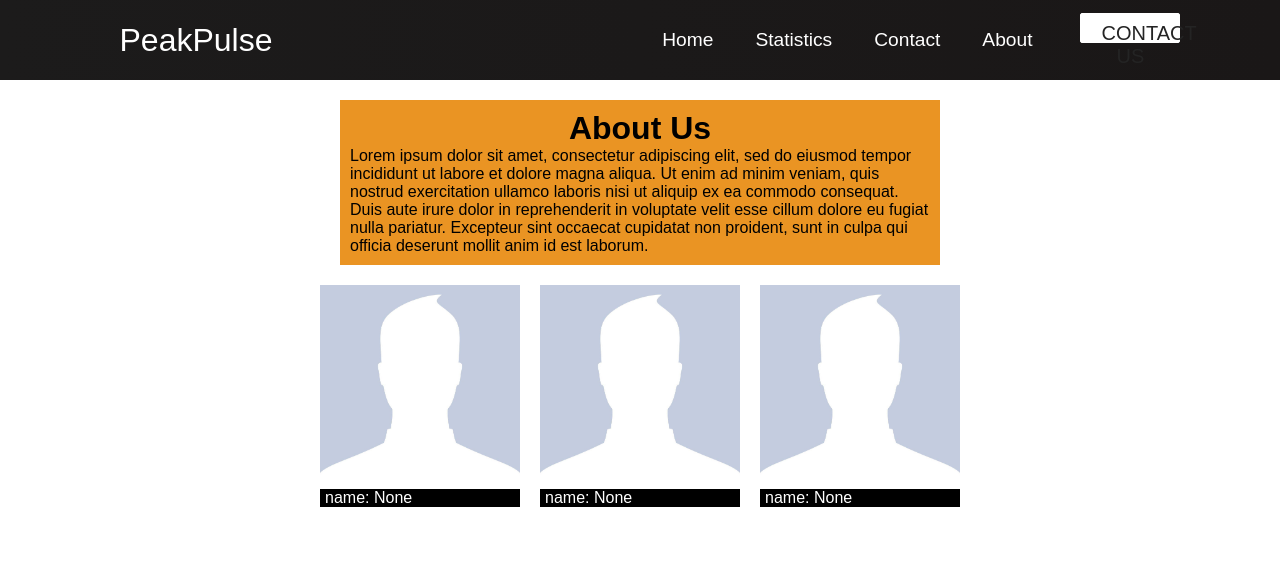
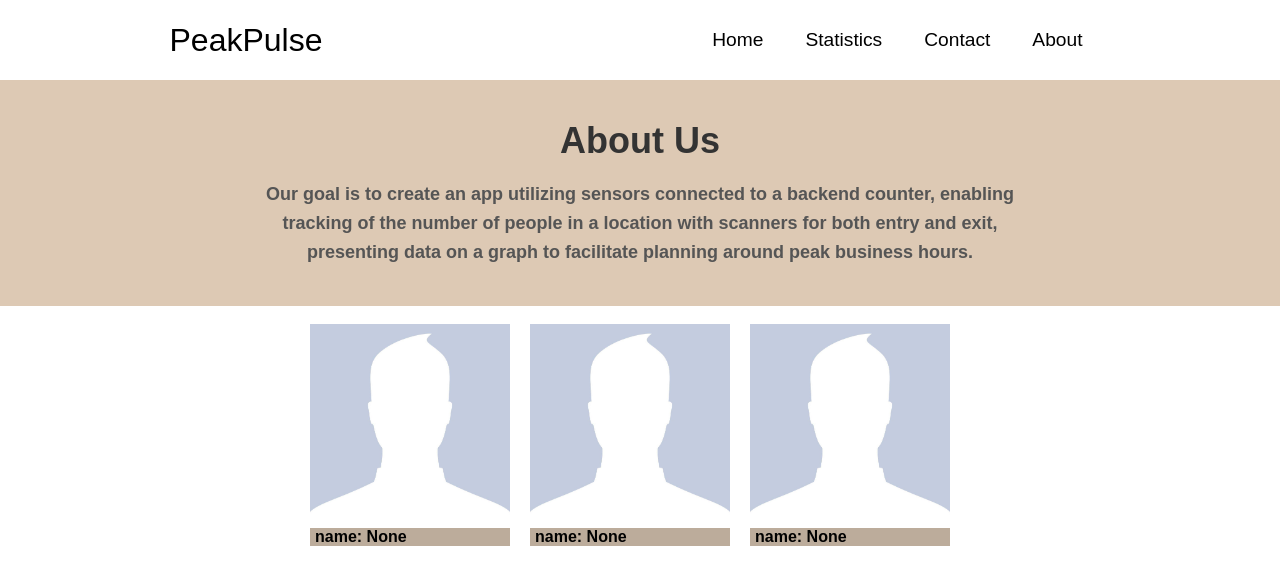
Before and after one commit to UziReigns/YepTeam-PeakPulse, a React (Vite) app in the folder PeakPulse/: page /About in a window 1280 px wide. Shown: the top 584 px of the page. Built offline with nearby package versions, Linux system fonts and the light colour scheme.

Commit message:
style clean up

```diff
--- a/PeakPulse/src/Components/About.css
+++ b/PeakPulse/src/Components/About.css
@@ -1,23 +1,61 @@
-h1
-{
+body {
+    font-family: 'Times New Roman', Times, serif;
+    margin: 0;
+    padding: 0;
+  }
+
+  /* Header styles */
+  .about-intro-background {
+    background-color: #DDC9B4;
+    padding: 40px;
     text-align: center;
-}
-.about-intro-background
-{
-    width: 600px;
-    margin: auto;
-    background-color: rgb(234, 148, 35);
-    padding: 10px;
+  }
 
-}
+  .about-intro-inside {
+    max-width: 800px;
+    margin: 0 auto;
+  }
 
-.Center-Members
-{
+  .about-intro-inside h1 {
+    color: #333;
+    font-size: 36px;
+    font-weight: 900;
+  }
+
+  .about-intro-inside p {
+    color: #555;
+    font-size: 18px;
+    line-height: 1.6;
+    font-weight: 600;
+  }
+
+  /* Member styles */
+  .Center-Members {
     display: flex;
-    width: 640px;
-    margin: auto;
-}
-.padding-both
-{
-    padding: 20px 0;
-}
+    justify-content: center;
+    align-items: center;
+    flex-wrap: wrap;
+  }
+
+  /* Member Card styles */
+  .member-card {
+    border: 1px solid #ccc;
+    border-radius: 8px;
+    margin: 20px;
+    padding: 20px;
+    width: 300px;
+    box-shadow: 0 4px 8px rgba(0, 0, 0, 0.1);
+  }
+
+  .member-card h1 {
+    color: #333;
+    font-size: 20px;
+    margin-bottom: 10px;
+    font-weight: 900;
+  }
+
+  .member-card p {
+    color: #555;
+    font-size: 16px;
+    line-height: 1.4;
+  }
--- a/PeakPulse/src/Components/About.jsx
+++ b/PeakPulse/src/Components/About.jsx
@@ -6,25 +6,28 @@ function About() {
 
 
   return (
+    <body>
         <div>
             <div className="padding-both">
             <div className="about-intro-background">
                 <div className="about-intro-inside">
                     <h1>About Us</h1>
-                    <p>Lorem ipsum dolor sit amet,
-                        consectetur adipiscing elit, sed do eiusmod tempor incididunt ut labore et dolore magna aliqua.
-                        Ut enim ad minim veniam, quis nostrud exercitation ullamco laboris nisi ut aliquip ex ea commodo consequat.
-                        Duis aute irure dolor in reprehenderit in voluptate velit esse cillum dolore eu fugiat nulla pariatur.
-                        Excepteur sint occaecat cupidatat non proident, sunt in culpa qui officia deserunt mollit anim id est laborum.
+                    <br></br>
+                    <p>Our goal is to create an app utilizing sensors connected to a backend counter,
+                        enabling tracking of the number of people in a location with scanners for both entry and exit,
+                        presenting data on a graph to facilitate planning around peak business hours.
+
                     </p>
 
                 </div>
             </div>
             </div>
+            <br></br>
             <div className="Center-Members">
                 {members}
             </div>
         </div>
+    </body>
   )
 }
 
--- a/PeakPulse/src/Components/Member.css
+++ b/PeakPulse/src/Components/Member.css
@@ -10,6 +10,7 @@ img
 .name-background-color
 {
     padding-left: 5px;
-    background-color: black;
-    color: white;
+    background-color: #BCAC9B;
+    color: black;
+    font-weight: 600;
 }
--- a/PeakPulse/src/Components/Navbar.css
+++ b/PeakPulse/src/Components/Navbar.css
@@ -1,5 +1,5 @@
 .navbar {
-    background: linear-gradient(90deg, rgb(28, 27, 27) 0%, rgb(26, 23, 23) 100%);
+    background: white;
     height: 80px;
     display: flex;
     justify-content: center;
@@ -19,7 +19,7 @@
   }
 
   .navbar-logo {
-    color: #fff;
+    color: black;
     justify-self: start;
     margin-left: 20px;
     cursor: pointer;
@@ -50,7 +50,7 @@
   }
 
   .nav-links {
-    color: #fff;
+    color: black;
     display: flex;
     align-items: center;
     text-decoration: none;
@@ -59,12 +59,12 @@
   }
 
   .nav-links:hover {
-    border-bottom: 4px solid #fff;
+    border-bottom: 4px solid black;
     transition: all 0.2s ease-out;
   }
 
   .fa-bars {
-    color: #fff;
+    color: black;
   }
 
   .nav-links-mobile {
--- a/PeakPulse/src/Components/Navbar.jsx
+++ b/PeakPulse/src/Components/Navbar.jsx
@@ -53,12 +53,13 @@ function Navbar() {
                         </Link>
                     </li>
                 </ul>
-                {button && <Button buttonStyle ='btn--outline'> CONTACT US</Button>}
+
             </div>
         </nav>
 
     </>
   )
 }
+<br></br>
 
 export default Navbar
--- a/PeakPulse/src/Components/Searchlocation.css
+++ b/PeakPulse/src/Components/Searchlocation.css
@@ -5,10 +5,16 @@ input
     height: 40px;
     font-size: 30px;
 }
-img
+.flex img
 {
     width: 450px;
     height: 450px;
+    display: block;
+    width: 100%;
+    height: auto;
+    border: 1px solid #ccc;
+    border-radius: 8px;
+    box-shadow: 0 4px 8px rgba(0, 0, 0, 0.1);
 }
 .flex
 {
```
Also changed, not shown: PeakPulse/src/style.css (added).
